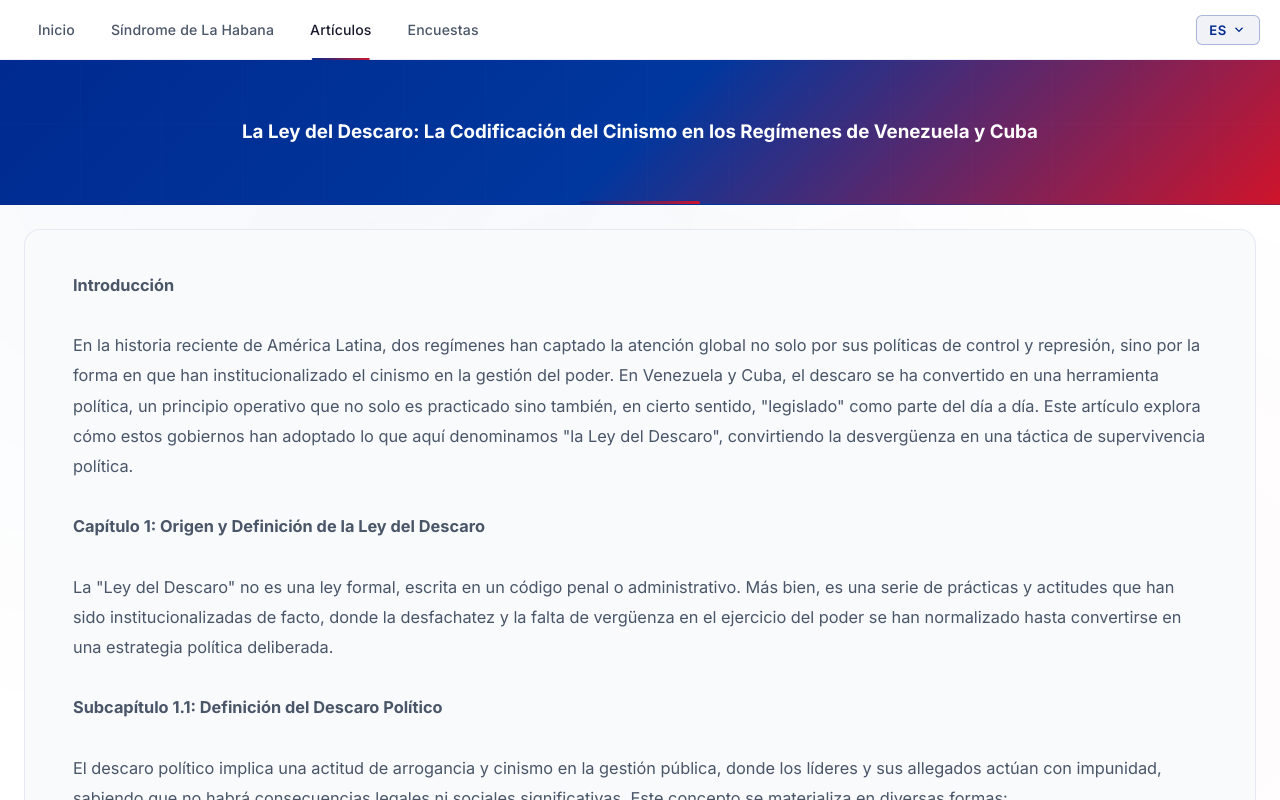
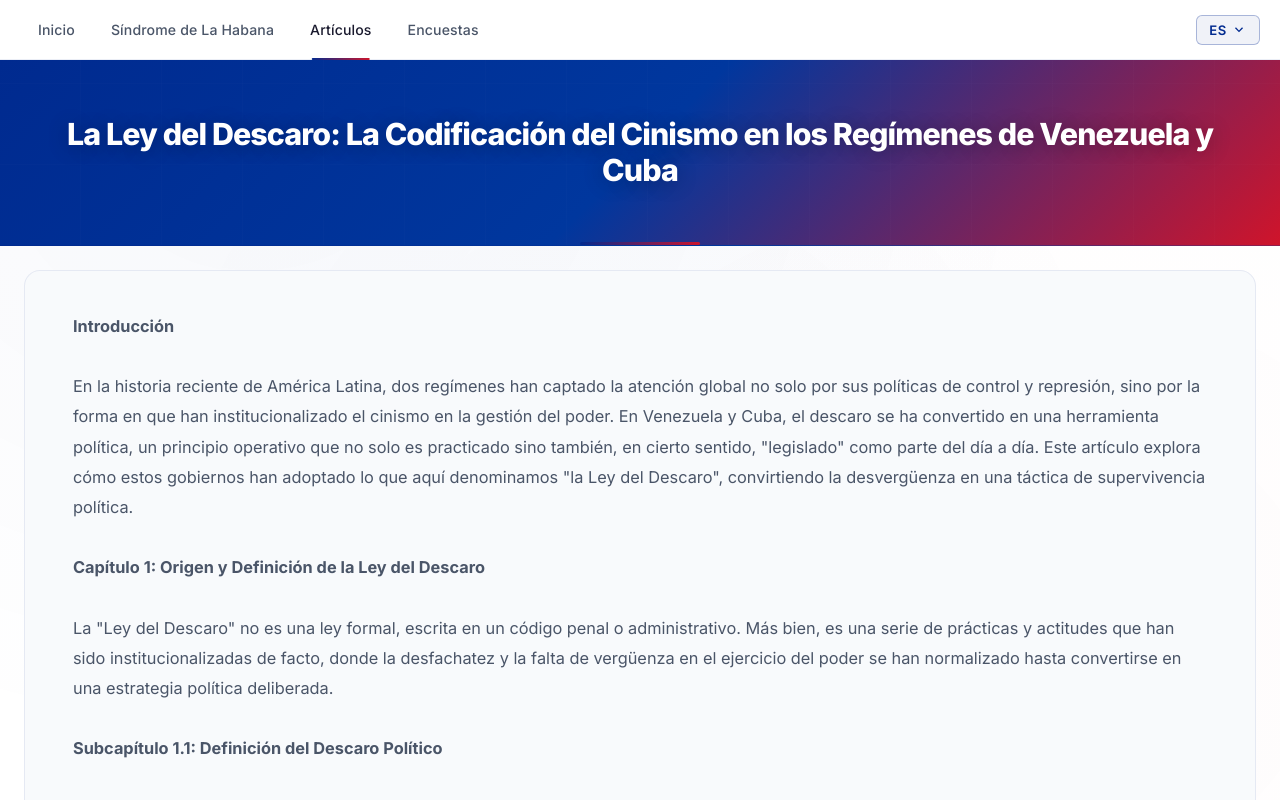
Before and after one commit to juanma-dev/cubabci_fullstack, a Next.js app: page /articles/1 in a window 1280 px wide. Shown: the top 800 px of the page. Built offline with nearby package versions, Linux system fonts and the light colour scheme.

Commit message:
Aplica mejoras y correcciones del tema claro usando antigravity +

```diff
--- a/src/styles/globals.css
+++ b/src/styles/globals.css
@@ -158,6 +158,16 @@ header::after {
 
 header h2 {
   font-size: clamp(1.5rem, 3.5vw, 2.2rem);
+  font-weight: 800;
+  letter-spacing: -0.03em;
+  line-height: 1.2;
+  position: relative;
+  z-index: 1;
+  text-shadow: 0 2px 20px rgba(0, 0, 0, 0.3);
+}
+
+header h3 {
+  font-size: clamp(1.3rem, 3vw, 1.9rem);
   font-weight: 800;
   letter-spacing: -0.03em;
   line-height: 1.2;
@@ -926,6 +936,18 @@ span {
   font-size: 1.02rem;
 }
 
+.article a {
+  color: var(--accent-blue);
+  font-weight: 500;
+  border-bottom: 1px solid transparent;
+  transition: all var(--transition-fast);
+}
+
+.article a:hover {
+  color: var(--accent-blue-soft);
+  border-bottom-color: var(--accent-blue-soft);
+}
+
 .article h2,
 .article h3 {
   color: var(--text-primary);
```
